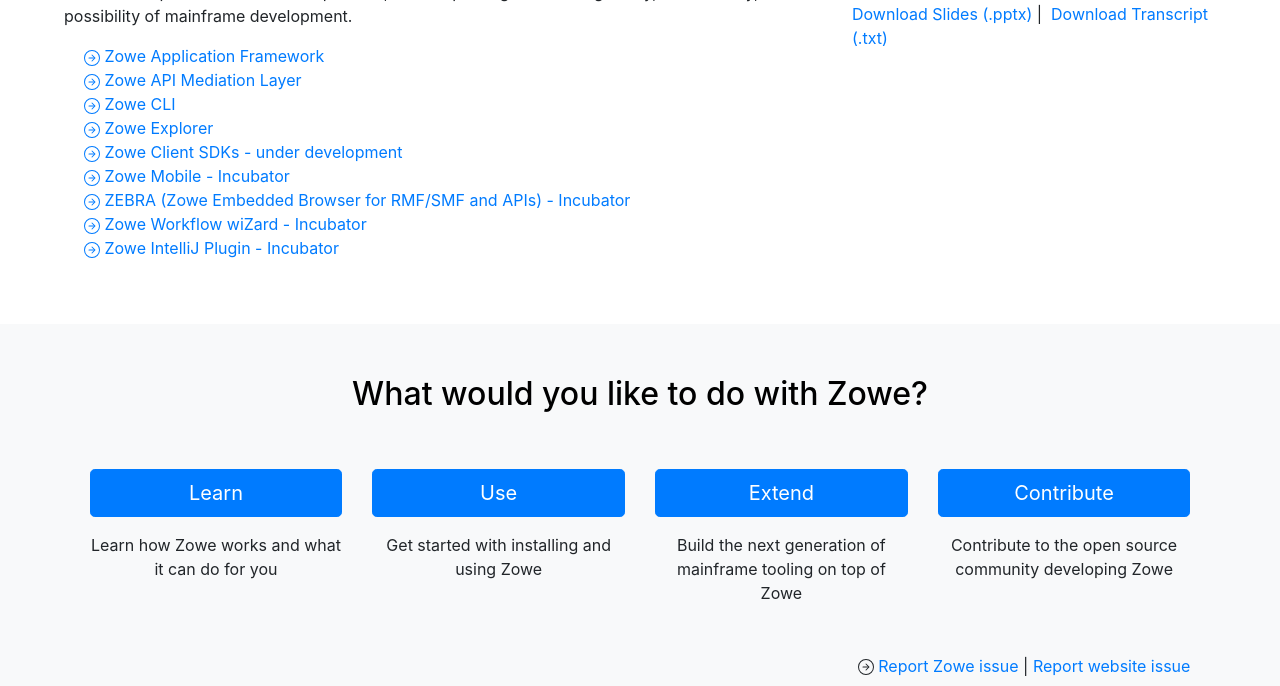
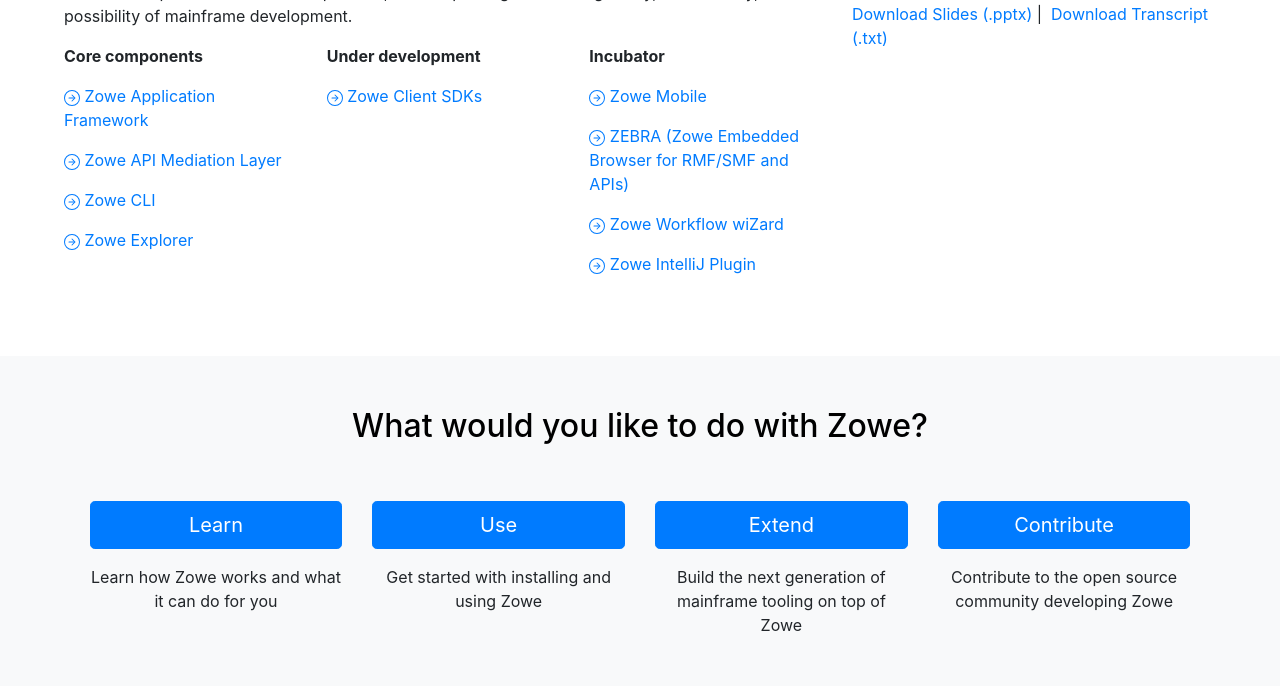
Before and after one commit to zowe/zowe.github.io, a Jekyll site: the page built from index.md, in a window 1280 px wide and 900 px high, scrolled down 665 px, cut to the strip 214-900 px from the top of the window. Built offline with Jekyll 4.4.1, drawn with Linux system fonts in a browser that asks for light colours; our own code applies the rules of GitHub Pages for plain Markdown files.

Commit message:
Adjust the format
Signed-off-by: nannanli <nannanli@cn.ibm.com>

```diff
--- a/index.md
+++ b/index.md
@@ -82,43 +82,52 @@
     <p>Zowe offers modern interfaces to interact with z/OS and allows you to work with z/OS in a way that is similar to what you experience on cloud platforms today. You can use these interfaces as delivered or through plug-ins and extensions that are created by clients or third-party vendors.
     </p>
     <p>Zowe is composed of several components, each improving the learning ability, accessibility, and possibility of mainframe development.</p>
-    <div class="d-flex flex-column">
-      <a href="#app-framework-intro" class="card-link" style="margin-left: 1.25rem">
-      <svg width="1em" height="1em" viewBox="0 0 16 16" class="bi bi-arrow-right-circle" fill="currentColor" xmlns="http://www.w3.org/2000/svg"> <path fill-rule="evenodd" d="M8 15A7 7 0 1 0 8 1a7 7 0 0 0 0 14zm0 1A8 8 0 1 0 8 0a8 8 0 0 0 0 16z"/> <path fill-rule="evenodd" d="M7.646 11.354a.5.5 0 0 1 0-.708L10.293 8 7.646 5.354a.5.5 0 1 1 .708-.708l3 3a.5.5 0 0 1 0 .708l-3 3a.5.5 0 0 1-.708 0z"/> <path fill-rule="evenodd" d="M4.5 8a.5.5 0 0 1 .5-.5h5a.5.5 0 0 1 0 1H5a.5.5 0 0 1-.5-.5z"/></svg>
-      Zowe Application Framework
-      </a>
-      <a href="#apiml-intro" class="card-link">
-      <svg width="1em" height="1em" viewBox="0 0 16 16" class="bi bi-arrow-right-circle" fill="currentColor" xmlns="http://www.w3.org/2000/svg"> <path fill-rule="evenodd" d="M8 15A7 7 0 1 0 8 1a7 7 0 0 0 0 14zm0 1A8 8 0 1 0 8 0a8 8 0 0 0 0 16z"/> <path fill-rule="evenodd" d="M7.646 11.354a.5.5 0 0 1 0-.708L10.293 8 7.646 5.354a.5.5 0 1 1 .708-.708l3 3a.5.5 0 0 1 0 .708l-3 3a.5.5 0 0 1-.708 0z"/> <path fill-rule="evenodd" d="M4.5 8a.5.5 0 0 1 .5-.5h5a.5.5 0 0 1 0 1H5a.5.5 0 0 1-.5-.5z"/></svg>
-      Zowe API Mediation Layer
-      </a>
-      <a href="#cli-intro" class="card-link">
-      <svg width="1em" height="1em" viewBox="0 0 16 16" class="bi bi-arrow-right-circle" fill="currentColor" xmlns="http://www.w3.org/2000/svg"> <path fill-rule="evenodd" d="M8 15A7 7 0 1 0 8 1a7 7 0 0 0 0 14zm0 1A8 8 0 1 0 8 0a8 8 0 0 0 0 16z"/> <path fill-rule="evenodd" d="M7.646 11.354a.5.5 0 0 1 0-.708L10.293 8 7.646 5.354a.5.5 0 1 1 .708-.708l3 3a.5.5 0 0 1 0 .708l-3 3a.5.5 0 0 1-.708 0z"/> <path fill-rule="evenodd" d="M4.5 8a.5.5 0 0 1 .5-.5h5a.5.5 0 0 1 0 1H5a.5.5 0 0 1-.5-.5z"/></svg>
-      Zowe CLI
-      </a>
-      <a href="#zowe-explorer-intro" class="card-link">
-      <svg width="1em" height="1em" viewBox="0 0 16 16" class="bi bi-arrow-right-circle" fill="currentColor" xmlns="http://www.w3.org/2000/svg"> <path fill-rule="evenodd" d="M8 15A7 7 0 1 0 8 1a7 7 0 0 0 0 14zm0 1A8 8 0 1 0 8 0a8 8 0 0 0 0 16z"/> <path fill-rule="evenodd" d="M7.646 11.354a.5.5 0 0 1 0-.708L10.293 8 7.646 5.354a.5.5 0 1 1 .708-.708l3 3a.5.5 0 0 1 0 .708l-3 3a.5.5 0 0 1-.708 0z"/> <path fill-rule="evenodd" d="M4.5 8a.5.5 0 0 1 .5-.5h5a.5.5 0 0 1 0 1H5a.5.5 0 0 1-.5-.5z"/></svg>
-      Zowe Explorer
-      </a>
-      <a href="#zowe-client-sdk-intro" class="card-link">
-      <svg width="1em" height="1em" viewBox="0 0 16 16" class="bi bi-arrow-right-circle" fill="currentColor" xmlns="http://www.w3.org/2000/svg"> <path fill-rule="evenodd" d="M8 15A7 7 0 1 0 8 1a7 7 0 0 0 0 14zm0 1A8 8 0 1 0 8 0a8 8 0 0 0 0 16z"/> <path fill-rule="evenodd" d="M7.646 11.354a.5.5 0 0 1 0-.708L10.293 8 7.646 5.354a.5.5 0 1 1 .708-.708l3 3a.5.5 0 0 1 0 .708l-3 3a.5.5 0 0 1-.708 0z"/> <path fill-rule="evenodd" d="M4.5 8a.5.5 0 0 1 .5-.5h5a.5.5 0 0 1 0 1H5a.5.5 0 0 1-.5-.5z"/></svg>
-      Zowe Client SDKs - under development
-      </a>
-      <a href="#zowe-mobile-intro" class="card-link">
-      <svg width="1em" height="1em" viewBox="0 0 16 16" class="bi bi-arrow-right-circle" fill="currentColor" xmlns="http://www.w3.org/2000/svg"> <path fill-rule="evenodd" d="M8 15A7 7 0 1 0 8 1a7 7 0 0 0 0 14zm0 1A8 8 0 1 0 8 0a8 8 0 0 0 0 16z"/> <path fill-rule="evenodd" d="M7.646 11.354a.5.5 0 0 1 0-.708L10.293 8 7.646 5.354a.5.5 0 1 1 .708-.708l3 3a.5.5 0 0 1 0 .708l-3 3a.5.5 0 0 1-.708 0z"/> <path fill-rule="evenodd" d="M4.5 8a.5.5 0 0 1 .5-.5h5a.5.5 0 0 1 0 1H5a.5.5 0 0 1-.5-.5z"/></svg>
-      Zowe Mobile - Incubator
-      </a>
-      <a href="#zebra-intro" class="card-link">
-      <svg width="1em" height="1em" viewBox="0 0 16 16" class="bi bi-arrow-right-circle" fill="currentColor" xmlns="http://www.w3.org/2000/svg"> <path fill-rule="evenodd" d="M8 15A7 7 0 1 0 8 1a7 7 0 0 0 0 14zm0 1A8 8 0 1 0 8 0a8 8 0 0 0 0 16z"/> <path fill-rule="evenodd" d="M7.646 11.354a.5.5 0 0 1 0-.708L10.293 8 7.646 5.354a.5.5 0 1 1 .708-.708l3 3a.5.5 0 0 1 0 .708l-3 3a.5.5 0 0 1-.708 0z"/> <path fill-rule="evenodd" d="M4.5 8a.5.5 0 0 1 .5-.5h5a.5.5 0 0 1 0 1H5a.5.5 0 0 1-.5-.5z"/></svg>
-      ZEBRA (Zowe Embedded Browser for RMF/SMF and APIs) - Incubator
-      </a>
-      <a href="#workflow-wizard-intro" class="card-link">
-      <svg width="1em" height="1em" viewBox="0 0 16 16" class="bi bi-arrow-right-circle" fill="currentColor" xmlns="http://www.w3.org/2000/svg"> <path fill-rule="evenodd" d="M8 15A7 7 0 1 0 8 1a7 7 0 0 0 0 14zm0 1A8 8 0 1 0 8 0a8 8 0 0 0 0 16z"/> <path fill-rule="evenodd" d="M7.646 11.354a.5.5 0 0 1 0-.708L10.293 8 7.646 5.354a.5.5 0 1 1 .708-.708l3 3a.5.5 0 0 1 0 .708l-3 3a.5.5 0 0 1-.708 0z"/> <path fill-rule="evenodd" d="M4.5 8a.5.5 0 0 1 .5-.5h5a.5.5 0 0 1 0 1H5a.5.5 0 0 1-.5-.5z"/></svg>
-      Zowe Workflow wiZard - Incubator
-      </a>
-      <a href="#intellij-intro" class="card-link">
-      <svg width="1em" height="1em" viewBox="0 0 16 16" class="bi bi-arrow-right-circle" fill="currentColor" xmlns="http://www.w3.org/2000/svg"> <path fill-rule="evenodd" d="M8 15A7 7 0 1 0 8 1a7 7 0 0 0 0 14zm0 1A8 8 0 1 0 8 0a8 8 0 0 0 0 16z"/> <path fill-rule="evenodd" d="M7.646 11.354a.5.5 0 0 1 0-.708L10.293 8 7.646 5.354a.5.5 0 1 1 .708-.708l3 3a.5.5 0 0 1 0 .708l-3 3a.5.5 0 0 1-.708 0z"/> <path fill-rule="evenodd" d="M4.5 8a.5.5 0 0 1 .5-.5h5a.5.5 0 0 1 0 1H5a.5.5 0 0 1-.5-.5z"/></svg>
-      Zowe IntelliJ Plugin - Incubator
-      </a>
+    <div class="row">
+      <div class="col-md d-flex flex-column">
+        <p><b>Core components</b></p>
+        <p><a href="#app-framework-intro" class="card-link">
+        <svg width="1em" height="1em" viewBox="0 0 16 16" class="bi bi-arrow-right-circle" fill="currentColor" xmlns="http://www.w3.org/2000/svg"> <path fill-rule="evenodd" d="M8 15A7 7 0 1 0 8 1a7 7 0 0 0 0 14zm0 1A8 8 0 1 0 8 0a8 8 0 0 0 0 16z"/> <path fill-rule="evenodd" d="M7.646 11.354a.5.5 0 0 1 0-.708L10.293 8 7.646 5.354a.5.5 0 1 1 .708-.708l3 3a.5.5 0 0 1 0 .708l-3 3a.5.5 0 0 1-.708 0z"/> <path fill-rule="evenodd" d="M4.5 8a.5.5 0 0 1 .5-.5h5a.5.5 0 0 1 0 1H5a.5.5 0 0 1-.5-.5z"/></svg>
+        Zowe Application Framework
+        </a></p>
+        <p><a href="#apiml-intro" class="card-link">
+        <svg width="1em" height="1em" viewBox="0 0 16 16" class="bi bi-arrow-right-circle" fill="currentColor" xmlns="http://www.w3.org/2000/svg"> <path fill-rule="evenodd" d="M8 15A7 7 0 1 0 8 1a7 7 0 0 0 0 14zm0 1A8 8 0 1 0 8 0a8 8 0 0 0 0 16z"/> <path fill-rule="evenodd" d="M7.646 11.354a.5.5 0 0 1 0-.708L10.293 8 7.646 5.354a.5.5 0 1 1 .708-.708l3 3a.5.5 0 0 1 0 .708l-3 3a.5.5 0 0 1-.708 0z"/> <path fill-rule="evenodd" d="M4.5 8a.5.5 0 0 1 .5-.5h5a.5.5 0 0 1 0 1H5a.5.5 0 0 1-.5-.5z"/></svg>
+        Zowe API Mediation Layer
+        </a></p>
+        <p><a href="#cli-intro" class="card-link">
+        <svg width="1em" height="1em" viewBox="0 0 16 16" class="bi bi-arrow-right-circle" fill="currentColor" xmlns="http://www.w3.org/2000/svg"> <path fill-rule="evenodd" d="M8 15A7 7 0 1 0 8 1a7 7 0 0 0 0 14zm0 1A8 8 0 1 0 8 0a8 8 0 0 0 0 16z"/> <path fill-rule="evenodd" d="M7.646 11.354a.5.5 0 0 1 0-.708L10.293 8 7.646 5.354a.5.5 0 1 1 .708-.708l3 3a.5.5 0 0 1 0 .708l-3 3a.5.5 0 0 1-.708 0z"/> <path fill-rule="evenodd" d="M4.5 8a.5.5 0 0 1 .5-.5h5a.5.5 0 0 1 0 1H5a.5.5 0 0 1-.5-.5z"/></svg>
+        Zowe CLI
+        </a></p>
+        <p><a href="#zowe-explorer-intro" class="card-link">
+        <svg width="1em" height="1em" viewBox="0 0 16 16" class="bi bi-arrow-right-circle" fill="currentColor" xmlns="http://www.w3.org/2000/svg"> <path fill-rule="evenodd" d="M8 15A7 7 0 1 0 8 1a7 7 0 0 0 0 14zm0 1A8 8 0 1 0 8 0a8 8 0 0 0 0 16z"/> <path fill-rule="evenodd" d="M7.646 11.354a.5.5 0 0 1 0-.708L10.293 8 7.646 5.354a.5.5 0 1 1 .708-.708l3 3a.5.5 0 0 1 0 .708l-3 3a.5.5 0 0 1-.708 0z"/> <path fill-rule="evenodd" d="M4.5 8a.5.5 0 0 1 .5-.5h5a.5.5 0 0 1 0 1H5a.5.5 0 0 1-.5-.5z"/></svg>
+        Zowe Explorer
+        </a></p>
+      </div>
+      <div class="col-md d-flex flex-column">
+        <p><b>Under development</b></p>
+        <p><a href="#zowe-client-sdk-intro" class="card-link">
+        <svg width="1em" height="1em" viewBox="0 0 16 16" class="bi bi-arrow-right-circle" fill="currentColor" xmlns="http://www.w3.org/2000/svg"> <path fill-rule="evenodd" d="M8 15A7 7 0 1 0 8 1a7 7 0 0 0 0 14zm0 1A8 8 0 1 0 8 0a8 8 0 0 0 0 16z"/> <path fill-rule="evenodd" d="M7.646 11.354a.5.5 0 0 1 0-.708L10.293 8 7.646 5.354a.5.5 0 1 1 .708-.708l3 3a.5.5 0 0 1 0 .708l-3 3a.5.5 0 0 1-.708 0z"/> <path fill-rule="evenodd" d="M4.5 8a.5.5 0 0 1 .5-.5h5a.5.5 0 0 1 0 1H5a.5.5 0 0 1-.5-.5z"/></svg>
+        Zowe Client SDKs
+      </a></p>
+      </div>
+      <div class="col-md d-flex flex-column">
+        <p><b>Incubator</b></p>
+        <p><a href="#zowe-mobile-intro" class="card-link">
+        <svg width="1em" height="1em" viewBox="0 0 16 16" class="bi bi-arrow-right-circle" fill="currentColor" xmlns="http://www.w3.org/2000/svg"> <path fill-rule="evenodd" d="M8 15A7 7 0 1 0 8 1a7 7 0 0 0 0 14zm0 1A8 8 0 1 0 8 0a8 8 0 0 0 0 16z"/> <path fill-rule="evenodd" d="M7.646 11.354a.5.5 0 0 1 0-.708L10.293 8 7.646 5.354a.5.5 0 1 1 .708-.708l3 3a.5.5 0 0 1 0 .708l-3 3a.5.5 0 0 1-.708 0z"/> <path fill-rule="evenodd" d="M4.5 8a.5.5 0 0 1 .5-.5h5a.5.5 0 0 1 0 1H5a.5.5 0 0 1-.5-.5z"/></svg>
+        Zowe Mobile
+        </a></p>
+        <p><a href="#zebra-intro" class="card-link">
+        <svg width="1em" height="1em" viewBox="0 0 16 16" class="bi bi-arrow-right-circle" fill="currentColor" xmlns="http://www.w3.org/2000/svg"> <path fill-rule="evenodd" d="M8 15A7 7 0 1 0 8 1a7 7 0 0 0 0 14zm0 1A8 8 0 1 0 8 0a8 8 0 0 0 0 16z"/> <path fill-rule="evenodd" d="M7.646 11.354a.5.5 0 0 1 0-.708L10.293 8 7.646 5.354a.5.5 0 1 1 .708-.708l3 3a.5.5 0 0 1 0 .708l-3 3a.5.5 0 0 1-.708 0z"/> <path fill-rule="evenodd" d="M4.5 8a.5.5 0 0 1 .5-.5h5a.5.5 0 0 1 0 1H5a.5.5 0 0 1-.5-.5z"/></svg>
+        ZEBRA (Zowe Embedded Browser for RMF/SMF and APIs)
+        </a></p>
+        <p><a href="#workflow-wizard-intro" class="card-link">
+        <svg width="1em" height="1em" viewBox="0 0 16 16" class="bi bi-arrow-right-circle" fill="currentColor" xmlns="http://www.w3.org/2000/svg"> <path fill-rule="evenodd" d="M8 15A7 7 0 1 0 8 1a7 7 0 0 0 0 14zm0 1A8 8 0 1 0 8 0a8 8 0 0 0 0 16z"/> <path fill-rule="evenodd" d="M7.646 11.354a.5.5 0 0 1 0-.708L10.293 8 7.646 5.354a.5.5 0 1 1 .708-.708l3 3a.5.5 0 0 1 0 .708l-3 3a.5.5 0 0 1-.708 0z"/> <path fill-rule="evenodd" d="M4.5 8a.5.5 0 0 1 .5-.5h5a.5.5 0 0 1 0 1H5a.5.5 0 0 1-.5-.5z"/></svg>
+        Zowe Workflow wiZard
+        </a></p>
+        <p><a href="#intellij-intro" class="card-link">
+        <svg width="1em" height="1em" viewBox="0 0 16 16" class="bi bi-arrow-right-circle" fill="currentColor" xmlns="http://www.w3.org/2000/svg"> <path fill-rule="evenodd" d="M8 15A7 7 0 1 0 8 1a7 7 0 0 0 0 14zm0 1A8 8 0 1 0 8 0a8 8 0 0 0 0 16z"/> <path fill-rule="evenodd" d="M7.646 11.354a.5.5 0 0 1 0-.708L10.293 8 7.646 5.354a.5.5 0 1 1 .708-.708l3 3a.5.5 0 0 1 0 .708l-3 3a.5.5 0 0 1-.708 0z"/> <path fill-rule="evenodd" d="M4.5 8a.5.5 0 0 1 .5-.5h5a.5.5 0 0 1 0 1H5a.5.5 0 0 1-.5-.5z"/></svg>
+        Zowe IntelliJ Plugin
+        </a></p>
+      </div>
     </div>
   </div>
   <div class="col-12 col-md-4 zowe-video">
@@ -323,18 +332,17 @@
     </div>
     <hr class="w-75 mt-5 mb-5">
     <div class="row" style="margin-bottom: 4%">
-      <div class="col-md-5 col-sm order-last order-sm-first">
-        <img class="image-zowe-use" src="assets/img/intellij_squad.png">
-      </div>
-      <div class="col-md-7 col-sm order-first order-sm-last">
+      <div class="col-md-7 col-sm">
         <a id="intellij-intro"><h4>Zowe IntelliJ Plugin (Incubator)</h4></a>
-        <p style="margin: 1rem auto">A plugin is dedicated to facilitate working with z/OS datasets through providing a possibility to work with them in any IntelliJ IDE.
-The plugin provides such abilities as working with z/OS datasets and USS files, exploring and managing JES Jobs.</p>
+        <p style="margin: 1rem auto">A plugin is dedicated to facilitate working with z/OS datasets through providing a possibility to work with them in any IntelliJ IDE. The plugin provides such abilities as working with z/OS datasets and USS files, exploring and managing JES Jobs.</p>
           <p>
             <a href="{{ site.intellij_github_url }}">Code on GitHub</a>&nbsp;|&nbsp;
             <a href="{{ site.intellij_slack_url }}">Connect on Slack</a>&nbsp;|&nbsp;
-            <a href="{{ site.intellij_doc_url }}">Learn more</a>&nbsp;|&nbsp;
+            <a href="{{ site.intellij_doc_url }}">Learn more</a>
           </p>
+      </div>
+      <div class="col-md-5 col-sm">
+        <img class="image-zowe-use" src="assets/img/intellij_squad.png">
       </div>
     </div>
   </div>
```
